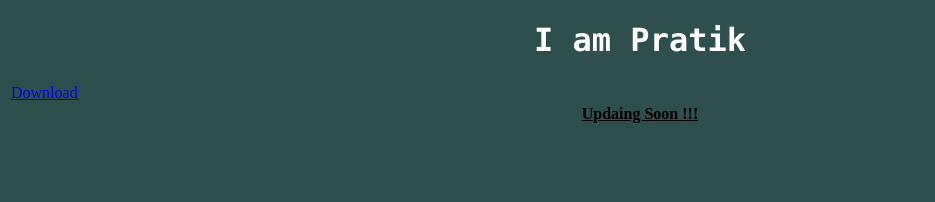
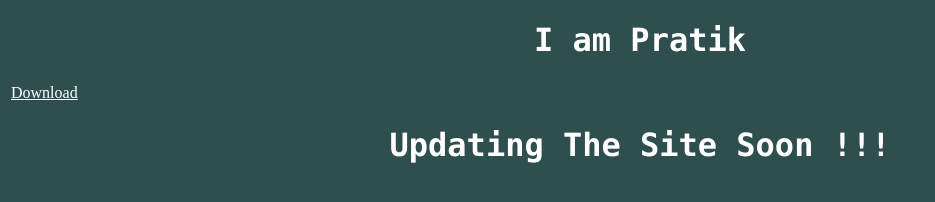
Before and after one commit to HackerPratik001/pratik, a plain HTML site: page index.html in a window 1280 px wide. Shown: the whole page, without its empty margins (0-935 px from the left). Drawn offline with Linux system fonts and the light colour scheme.

Commit message:
Add files via upload

```diff
--- a/index.html
+++ b/index.html
@@ -7,13 +7,13 @@
     <link rel="stylesheet" href="main.css">
     <title>Pratik</title>
 </head>
-<body>
+<body alink="red" vlink="white" link="white">
     <h1><center><b>I am Pratik</b></center></h1>
     <table>
         <tr>
             <td><a href="downloads/downloads.html">Download</a></td>
         </tr>
     </table>
-    <center><b><u>Updaing Soon !!!</u></b></center>
+    <h1><center><b>Updating The Site Soon !!!</b></center></h1>
 </body>
 </html>
```
